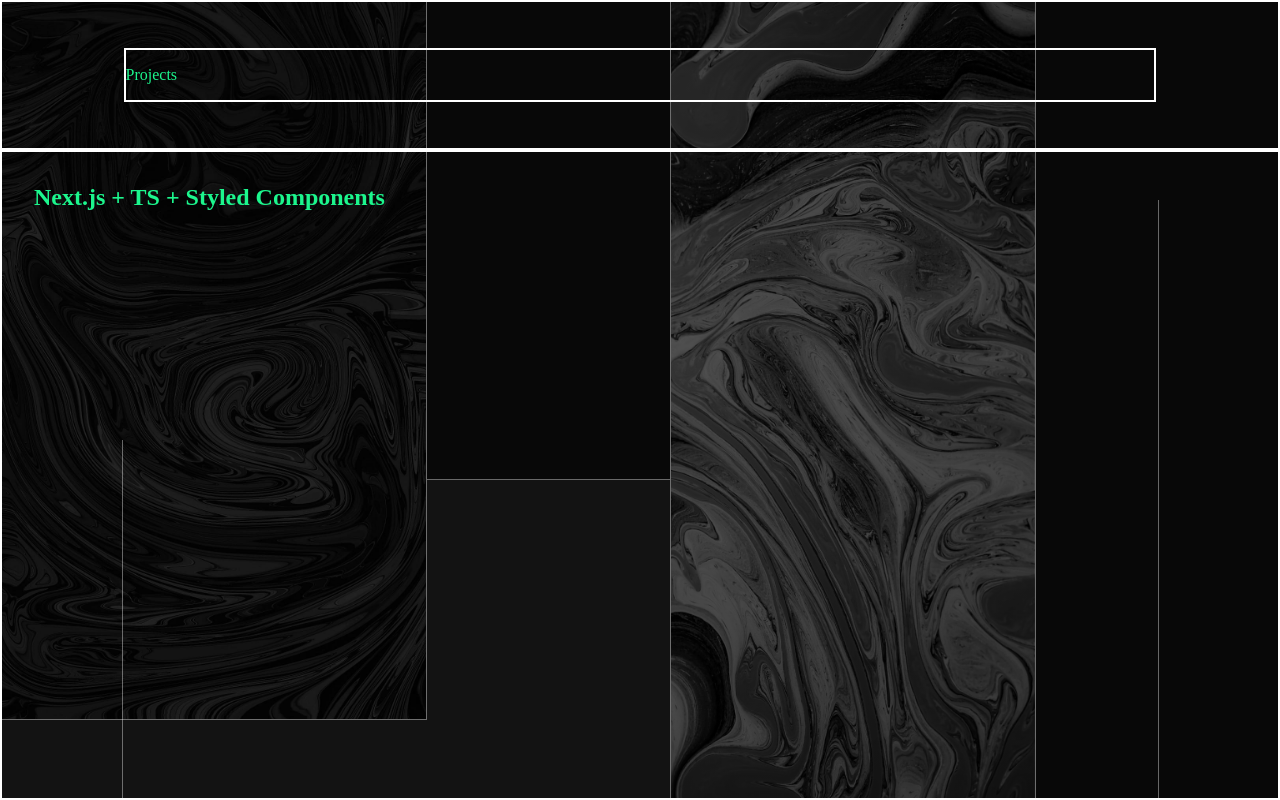
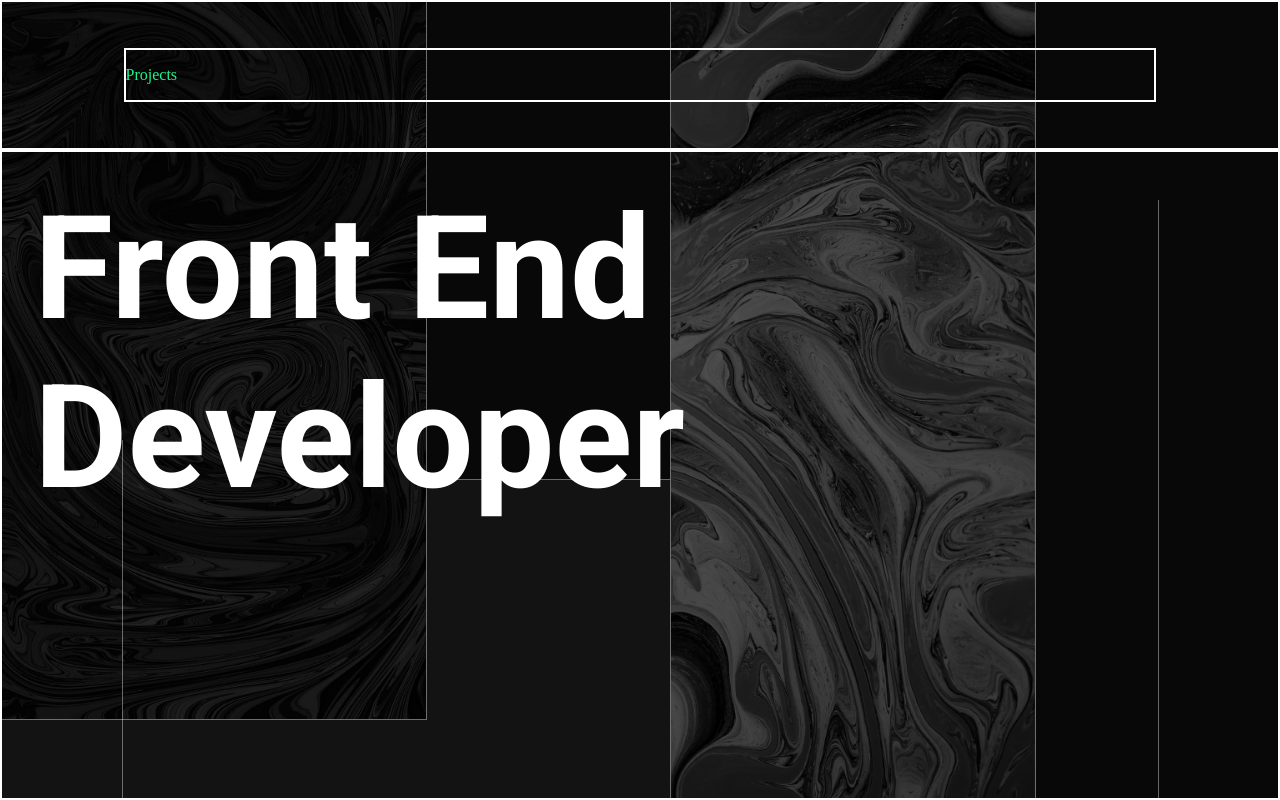
Before and after one commit to SebastianGarces/gsgarces, a Next.js app: page / in a window 1280 px wide. Built offline with nearby package versions, Linux system fonts and the light colour scheme.

Commit message:
added fonts and started working on landing page content

```diff
--- a/src/pages/_document.jsx
+++ b/src/pages/_document.jsx
@@ -32,7 +32,7 @@
 			<Html>
 				<Head>
 					<link
-						href="https://fonts.googleapis.com/css2?family=Roboto:wght@400;500;700;900&display=swap"
+						href="https://fonts.googleapis.com/css2?family=Playfair+Display:wght@400;500&family=Roboto:wght@400;500;700&display=swap"
 						rel="stylesheet"
 					/>
 				</Head>
--- a/src/pages/index.jsx
+++ b/src/pages/index.jsx
@@ -1,17 +1,25 @@
-import styled from "styled-components";
+import styled from 'styled-components'
+import { motion } from 'framer-motion'
 
 export const Home = () => (
 	<div>
 		<Container>
-			<h1>Next.js + TS + Styled Components</h1>
+			<Heading>Front End Developer</Heading>
 		</Container>
 	</div>
-);
+)
 
 const Container = styled.section`
 	padding: 2rem;
 	border: 2px solid white;
 	height: 100%;
-`;
+`
 
-export default Home;
+const Heading = styled(motion.div)`
+	font-family: Roboto;
+	font-size: 144px;
+	font-weight: 700;
+	color: white;
+`
+
+export default Home
```
